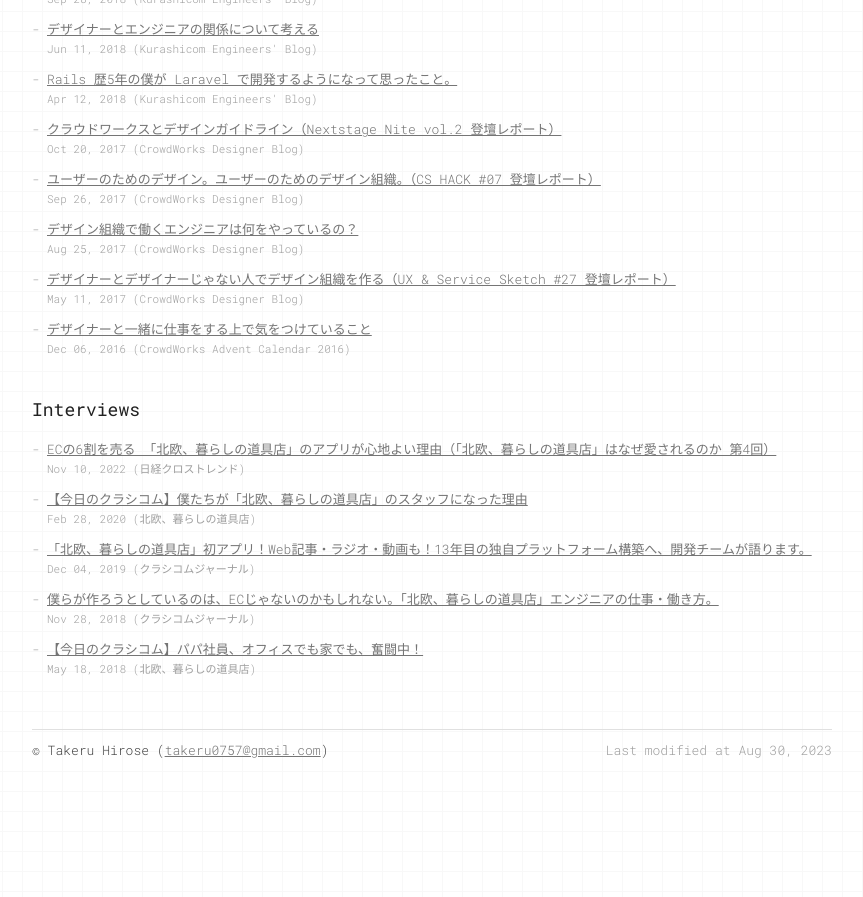
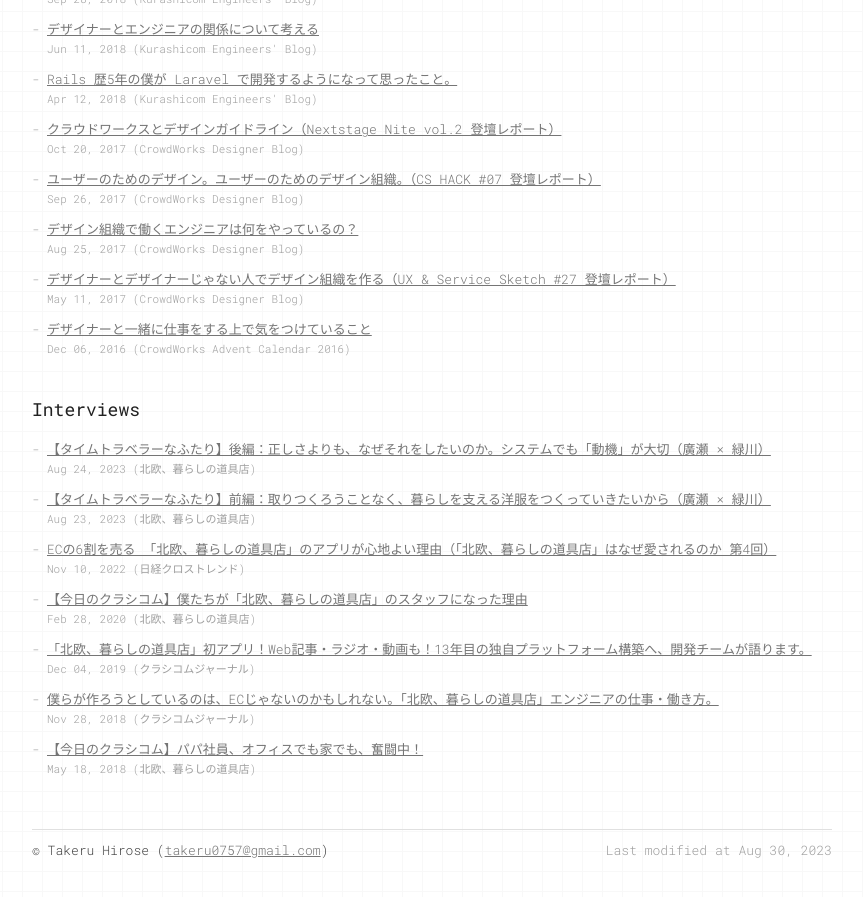
Before and after one commit to takeru0757/takeru0757.github.io, a Jekyll site: the page built from index.html, in a window 1280 px wide and 900 px high, scrolled down 1089 px. Shown: the top 897 px of the window, without its empty margins (208-1071 px from the left). Built offline with Jekyll 4.4.1, drawn with Linux system fonts in a browser that asks for light colours; nearby versions of some CDN libraries; before the commit the page ends 1889 px from its top, so only the background shows below that.

Commit message:
add new interview

```diff
--- a/_data/interviews.yml
+++ b/_data/interviews.yml
@@ -1,3 +1,13 @@
+- title: 【タイムトラベラーなふたり】後編：正しさよりも、なぜそれをしたいのか。システムでも「動機」が大切（廣瀬 × 緑川）
+  url: https://hokuohkurashi.com/note/300040
+  src: 北欧、暮らしの道具店
+  date: 2023-08-24
+
+- title: 【タイムトラベラーなふたり】前編：取りつくろうことなく、暮らしを支える洋服をつくっていきたいから（廣瀬 × 緑川）
+  url: https://hokuohkurashi.com/note/300038
+  src: 北欧、暮らしの道具店
+  date: 2023-08-23
+
 - title: ECの6割を売る 「北欧、暮らしの道具店」のアプリが心地よい理由（「北欧、暮らしの道具店」はなぜ愛されるのか 第4回）
   url: https://xtrend.nikkei.com/atcl/contents/18/00688/00004/
   src: 日経クロストレンド
```
